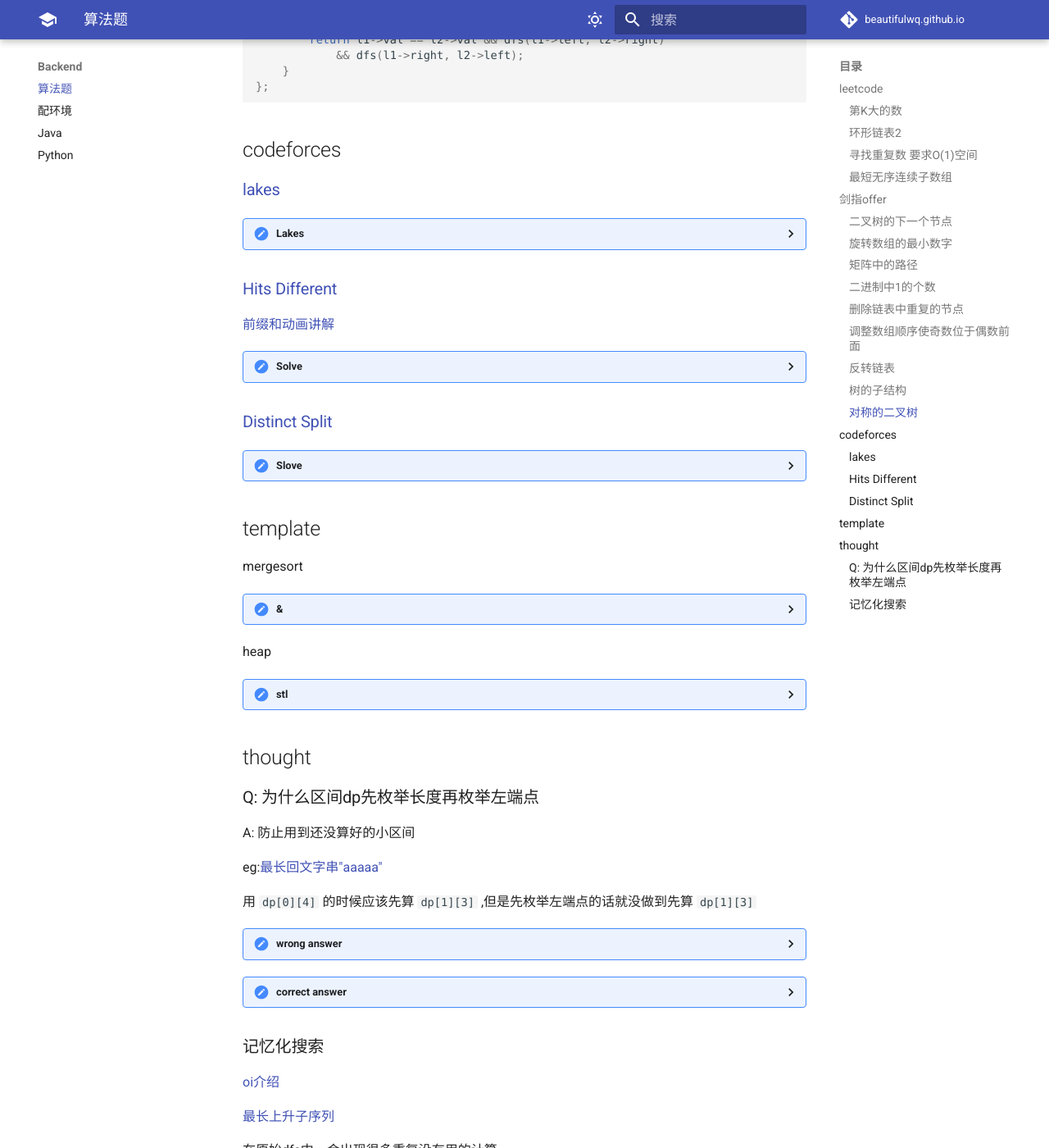
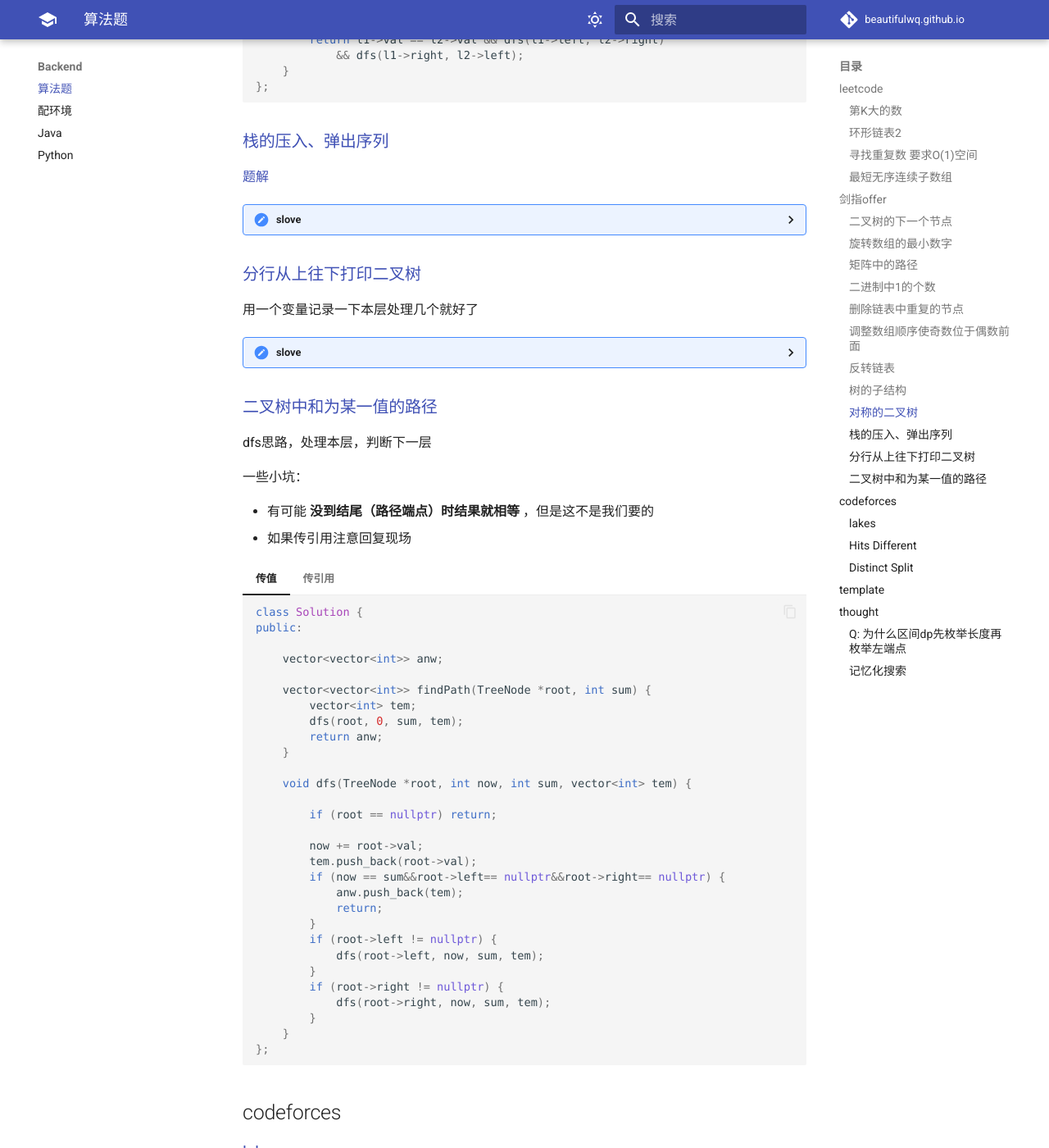
Before and after one commit to edwardwq301/wqtech, an MkDocs documentation site: the page built from docs/backend/algorithm.md, in a window 1280 px wide and 1400 px high, scrolled down 5966 px. Shown: the whole window at 82% size. Built offline with MkDocs 1.6.1 and Material for MkDocs 9.7.7, drawn with Linux system fonts in a browser that asks for light colours; some web fonts are replaced; comment, search, counter and statistics services are not loaded.

Commit message:
二叉树中和为某一值的路径

````diff
--- a/docs/backend/algorithm.md
+++ b/docs/backend/algorithm.md
@@ -701,6 +701,137 @@ if (matrix[x][y] != str[po]) return false;
     };
     ```
 
+### [栈的压入、弹出序列](https://www.acwing.com/problem/content/40/)
+
+[题解](https://www.acwing.com/solution/content/44046/)
+
+??? "slove"
+    ```cpp
+    class Solution {
+    public:
+        bool isPopOrder(vector<int> pushV,vector<int> popV) {
+            if(pushV.size()!=popV.size()) return false; //两个序列长度不等，直接返回false
+            int k=0;
+            stack<int>st;
+            for (int i = 0; i < popV.size(); ++i) {
+                while (st.empty()||st.top()!=popV[i]&&k<pushV.size())
+                    st.push(pushV[k++]);
+                if(st.top()==popV[i]) st.pop();
+                else return false;
+            }
+            return st.empty();
+        }
+    };
+    ```
+
+### [分行从上往下打印二叉树](https://www.acwing.com/problem/content/42/)
+
+用一个变量记录一下本层处理几个就好了
+
+??? "slove"
+    ```cpp
+    class Solution {
+    public:
+        vector<vector<int>> printFromTopToBottom(TreeNode *root) {
+
+            vector<vector<int>> anw;
+            if (root == nullptr) return anw;
+            queue<TreeNode *> qu;
+            qu.push(root);
+            while (qu.size()) {
+                vector<int> res;
+                int k = qu.size();
+                while (k--) {
+                    auto tem = qu.front();
+                    qu.pop();
+                    res.push_back(tem->val);
+                    if (tem->left != nullptr) qu.push(tem->left);
+                    if (tem->right != nullptr) qu.push(tem->right);
+                }
+                anw.push_back(res);
+            }
+        }
+    };
+    ```
+
+### [二叉树中和为某一值的路径](https://www.acwing.com/problem/content/description/45/)
+
+dfs思路，处理本层，判断下一层
+
+一些小坑：
+
+- 有可能 **没到结尾（路径端点）时结果就相等** ，但是这不是我们要的
+- 如果传引用注意回复现场
+
+=== "传值"
+
+    ```cpp
+    class Solution {
+    public:
+
+        vector<vector<int>> anw;
+
+        vector<vector<int>> findPath(TreeNode *root, int sum) {
+            vector<int> tem;
+            dfs(root, 0, sum, tem);
+            return anw;
+        }
+
+        void dfs(TreeNode *root, int now, int sum, vector<int> tem) {
+
+            if (root == nullptr) return;
+
+            now += root->val;
+            tem.push_back(root->val);
+            if (now == sum&&root->left== nullptr&&root->right== nullptr) {
+                anw.push_back(tem);
+                return;
+            }
+            if (root->left != nullptr) {
+                dfs(root->left, now, sum, tem);
+            }
+            if (root->right != nullptr) {
+                dfs(root->right, now, sum, tem);
+            }
+        }
+    };
+    ```
+
+=== "传引用"
+
+    ```cpp
+    class Solution {
+    public:
+
+        vector<vector<int>> anw;
+
+        vector<vector<int>> findPath(TreeNode *root, int sum) {
+            vector<int> tem;
+            dfs(root, 0, sum, tem);
+            return anw;
+        }
+
+        void dfs(TreeNode *root, int now, int sum, vector<int>& tem) {
+
+            if (root == nullptr) return;
+
+            now += root->val;
+            tem.push_back(root->val);
+            if (now == sum&&root->left== nullptr&&root->right== nullptr) {
+                anw.push_back(tem);
+                //取消掉注释也可以，但是popback不能丢
+                //不然既没进入最后的poopback也没回复现场
+                // tem.pop_back();
+                // return;
+            }
+
+            dfs(root->left, now, sum, tem);
+            dfs(root->right, now, sum, tem);
+            tem.pop_back();
+        }
+    };
+    ```
+
 
 ## codeforces
 
````
